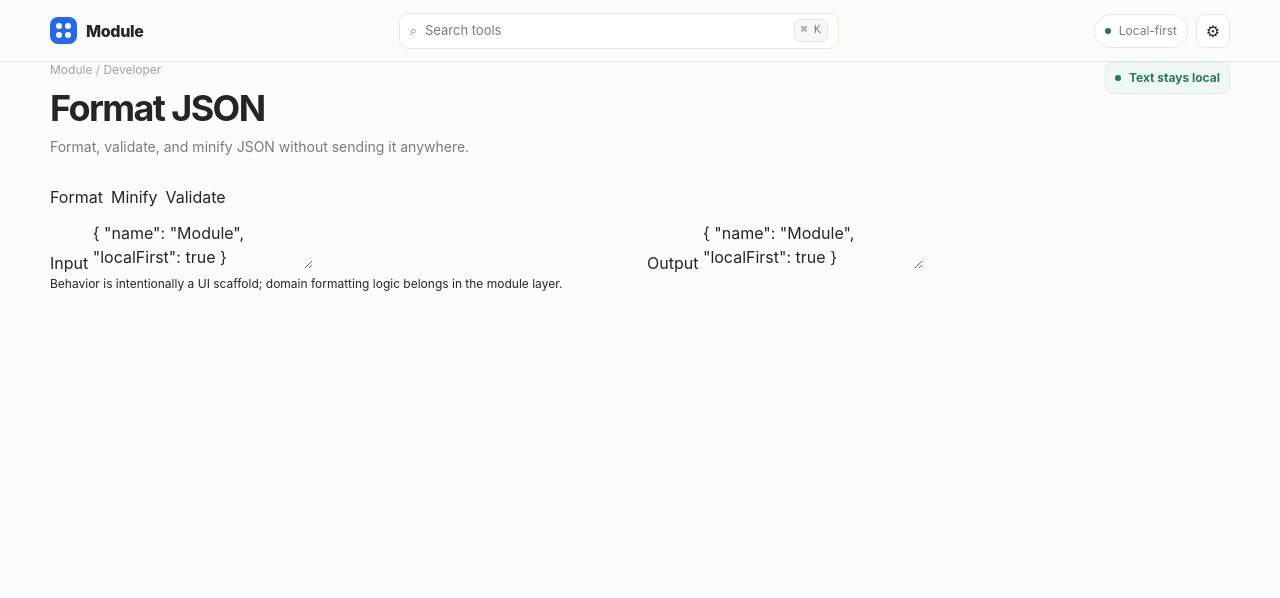
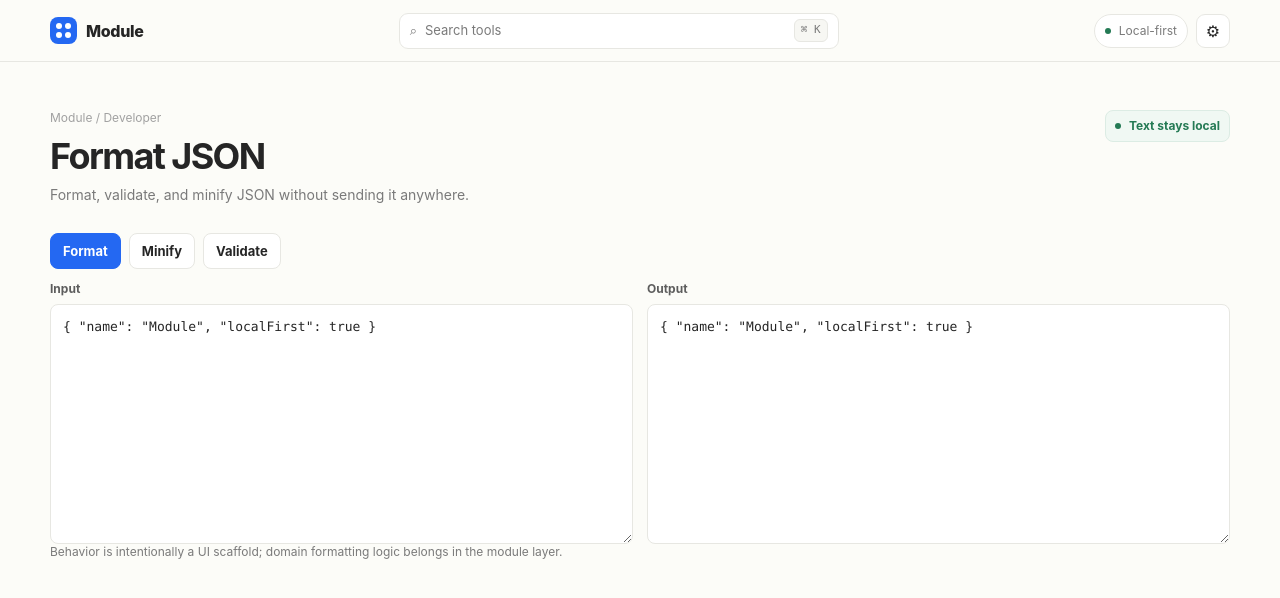
Before and after one commit to howlil/modu-app, a SvelteKit app: page /dev/json in a window 1280 px wide. Shown: the top 598 px of the page. Built offline with nearby package versions, Linux system fonts and the light colour scheme.

Commit message:
refactor: use Tailwind and library primitives in src/routes/dev/json/+page.svelte

```diff
--- a/src/routes/dev/json/+page.svelte
+++ b/src/routes/dev/json/+page.svelte
@@ -1,4 +1,5 @@
 <script lang="ts">
+  import { Button } from 'bits-ui';
   import ToolHeader from '#lib/components/ToolHeader.svelte';
 
   let input = '{ "name": "Module", "localFirst": true }';
@@ -6,7 +7,7 @@
 
 <svelte:head><title>Format JSON — Module</title></svelte:head>
 
-<section class="page">
+<section class="py-12 max-[760px]:py-7">
   <ToolHeader
     eyebrow="Module / Developer"
     title="Format JSON"
@@ -14,51 +15,32 @@
     privacy="Text stays local"
   />
 
-  <div class="actions">
-    <button class="button primary" type="button">Format</button>
-    <button class="button" type="button">Minify</button>
-    <button class="button" type="button">Validate</button>
+  <div class="mb-3 flex flex-wrap gap-2">
+    <Button.Root class="inline-flex min-h-9 items-center justify-center rounded-lg border border-brand bg-brand px-3 text-[13px] font-[650] text-white hover:bg-brand-deep" type="button">Format</Button.Root>
+    <Button.Root class="inline-flex min-h-9 items-center justify-center rounded-lg border border-line bg-surface px-3 text-[13px] font-[650] hover:bg-surface-soft" type="button">Minify</Button.Root>
+    <Button.Root class="inline-flex min-h-9 items-center justify-center rounded-lg border border-line bg-surface px-3 text-[13px] font-[650] hover:bg-surface-soft" type="button">Validate</Button.Root>
   </div>
 
-  <div class="transform">
-    <label class="field">
-      <span>Input</span>
-      <textarea class="textarea" bind:value={input}></textarea>
+  <div class="grid grid-cols-2 gap-3.5 max-[760px]:grid-cols-1">
+    <label class="grid gap-[7px]">
+      <span class="text-xs font-[650] text-[#5d5d5d]">Input</span>
+      <textarea
+        class="min-h-60 w-full resize-y rounded-lg border border-line bg-surface p-3 font-mono text-[13px] leading-[1.55] outline-none focus:border-brand/50 focus:ring-3 focus:ring-brand/10"
+        bind:value={input}
+      ></textarea>
     </label>
 
-    <label class="field">
-      <span>Output</span>
-      <textarea class="textarea" readonly value={input}></textarea>
+    <label class="grid gap-[7px]">
+      <span class="text-xs font-[650] text-[#5d5d5d]">Output</span>
+      <textarea
+        class="min-h-60 w-full resize-y rounded-lg border border-line bg-surface p-3 font-mono text-[13px] leading-[1.55] outline-none"
+        readonly
+        value={input}
+      ></textarea>
     </label>
   </div>
 
-  <p class="note">
+  <p class="text-xs text-muted">
     Behavior is intentionally a UI scaffold; domain formatting logic belongs in the module layer.
   </p>
 </section>
-
-<style>
-  .actions {
-    display: flex;
-    gap: 8px;
-    flex-wrap: wrap;
-    margin-bottom: 12px;
-  }
-
-  .transform {
-    display: grid;
-    grid-template-columns: 1fr 1fr;
-    gap: 14px;
-  }
-
-  .note {
-    color: var(--muted);
-    font-size: 12px;
-  }
-
-  @media (max-width: 760px) {
-    .transform {
-      grid-template-columns: 1fr;
-    }
-  }
-</style>
```
